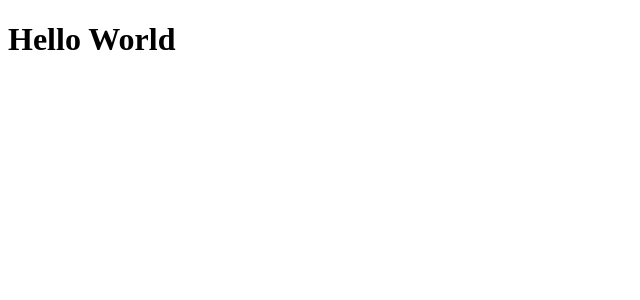
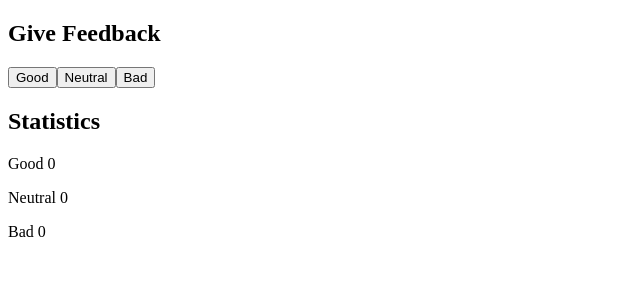
Before and after one commit to asimnp/Part-1, a React (Create React App) app in the folder unicafe/: page / in a window 1280 px wide. Shown: the top 300 px of the page, without its empty margins (0-640 px from the left). Built offline with nearby package versions, Linux system fonts and the light colour scheme.

Commit message:
unicafe: complete step1(1.6)

```diff
--- a/unicafe/src/App.js
+++ b/unicafe/src/App.js
@@ -1,9 +1,43 @@
-function App() {
+import { useState } from "react";
+
+const Display = ({ title }) => {
+  return <h2>{title}</h2>;
+};
+
+const Button = ({ text, handleClick }) => {
+  return <button onClick={handleClick}>{text}</button>;
+};
+
+const Item = ({ name, total }) => {
+  return (
+    <p>
+      {name} {total}
+    </p>
+  );
+};
+
+const App = () => {
+  const [good, setGood] = useState(0);
+  const [neutral, setNeutral] = useState(0);
+  const [bad, setBad] = useState(0);
+
+  const handleGoodClick = () => setGood(good + 1);
+  const handleNeutralClick = () => setNeutral(neutral + 1);
+  const handleBadClick = () => setBad(bad + 1);
+
   return (
     <div>
-      <h1>Hello World</h1>
+      <Display title="Give Feedback" />
+      <Button handleClick={handleGoodClick} text="Good" />
+      <Button handleClick={handleNeutralClick} text="Neutral" />
+      <Button handleClick={handleBadClick} text="Bad" />
+
+      <Display title="Statistics" />
+      <Item name="Good" total={good} />
+      <Item name="Neutral" total={neutral} />
+      <Item name="Bad" total={bad} />
     </div>
   );
-}
+};
 
 export default App;
```
